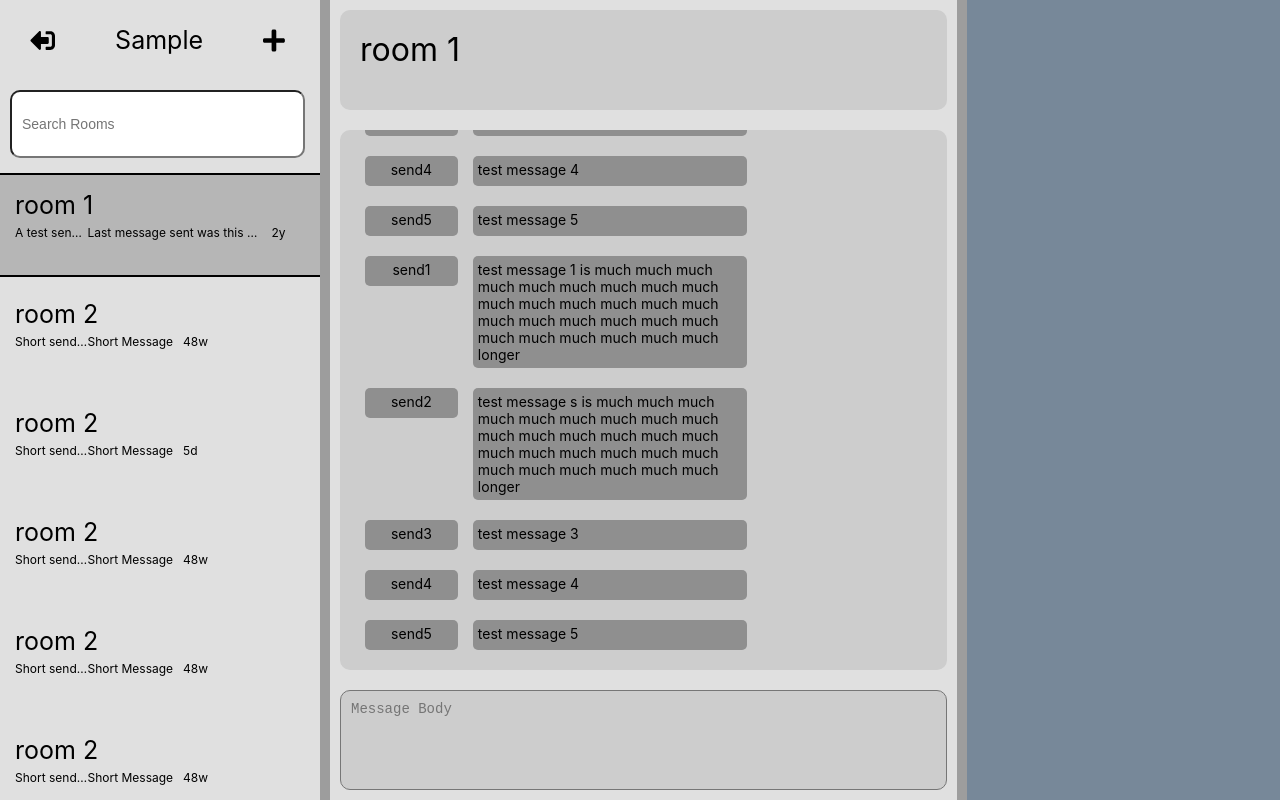
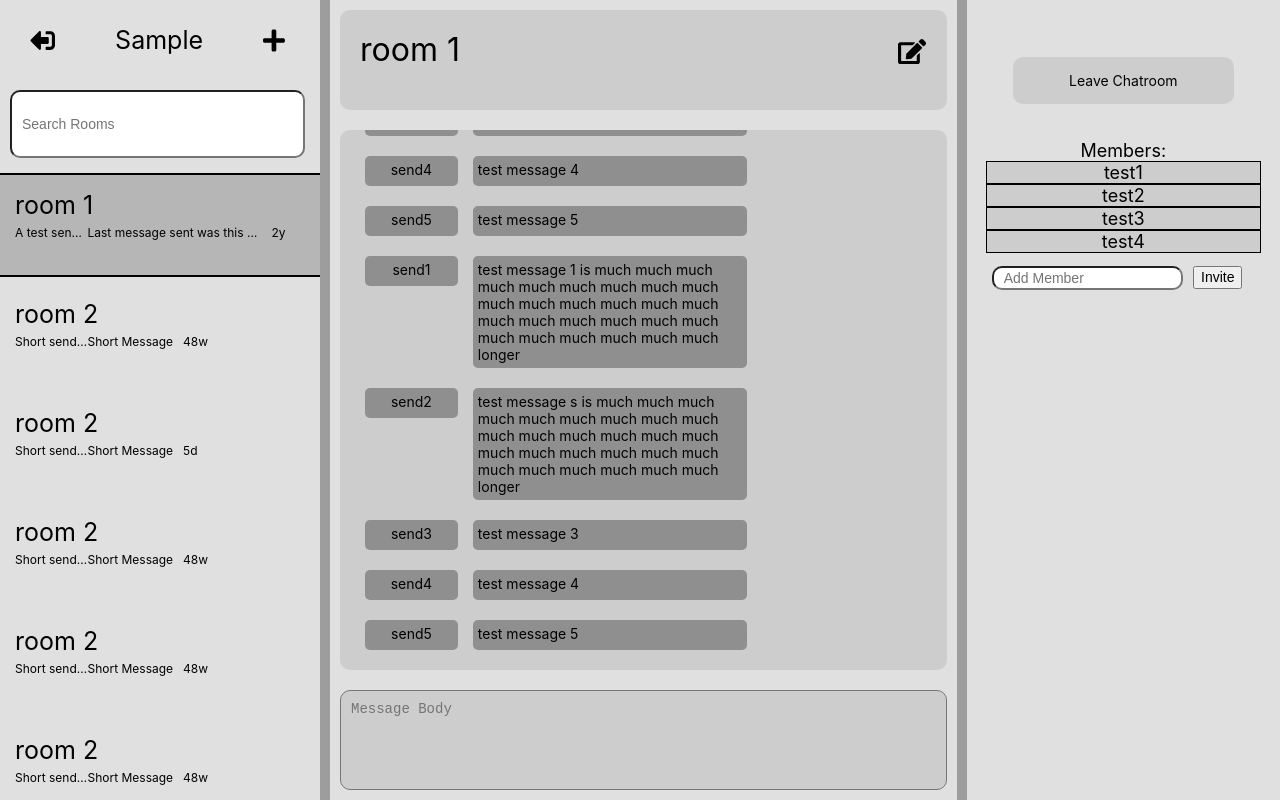
Before and after one commit to ycheng627/db_2020_frontend, a React (Create React App) app: page / in a window 1280 px wide. Both pictures are taken after typing "Sample", "Sample123" into the empty fields and a click on the input "Log In". Built offline with nearby package versions, Linux system fonts and the light colour scheme.

Commit message:
done with core

```diff
--- a/package.json
+++ b/package.json
@@ -14,6 +14,7 @@
     "react-dom": "^17.0.1",
     "react-router-dom": "^5.2.0",
     "react-scripts": "4.0.1",
+    "reactjs-popup": "^2.0.4",
     "web-vitals": "^0.2.4"
   },
   "scripts": {
--- a/src/components/App.js
+++ b/src/components/App.js
@@ -49,17 +49,28 @@ function App(props){
     const [sendingMessageBody, setSendingMessageBody] = useState("");
     const [leftFilter, setLeftFilter] = useState("");
     const [filteredChatRooms, setFilteredChatRooms] = useState([])
+    const [newMember, setNewMember] = useState("");
 
 
 
     useEffect(()=>{
         if(chatRooms.length > 0){
-            setSelectedChat(0)
+            setSelectedChat(chatRooms[0].id)
         }
     }, [chatRooms])
 
+    const findIndexFromID = (id)=>{
+        for(var i = 0; i < chatRooms.length; i++){
+            if(id === chatRooms[i].id){
+                console.log("the index is : ", i)
+                return i
+            }
+        }
+    }
+
     useEffect(()=>{
-        setChatContent(db.sampleChatContents[selectedChat])
+        setChatContent(db.sampleChatContents[findIndexFromID(selectedChat)])
+        console.log("new chat: ", selectedChat)
     }, [selectedChat])
 
     useEffect(()=>{
@@ -99,6 +110,27 @@ function App(props){
         setSendingMessageBody("");
     }
 
+    const setNewTitle = (evt)=>{
+        console.log(evt.target.value)
+        // Call backend for update
+        // Use the new initialized stuff to change chatContent and change chatList
+    }
+
+    const leaveChatRoom = (evt)=>{
+        alert("leaving chatroom")
+        // Call backend for update
+        // Use the new initialized stuff to change chatContent and change chatList
+    }
+
+    const addNewMember = (member, setMemberInput) => {
+        console.log(member)
+        alert(`Adding member to backend: ${member}`)
+        setMemberInput("")
+    }
+
+    const createNewChatroom = (evt) => {
+        alert("new room")
+    }
 
     if(!loggedIn){
         return (
@@ -125,9 +157,11 @@ function App(props){
             <div>
                 <Chat data={{username: username, cookie: cookie, chatRooms: filteredChatRooms,
                     selectedChat: selectedChat, chatContent: chatContent, sendingMessageBody: sendingMessageBody,
-                    leftFilter: leftFilter}}
+                    leftFilter: leftFilter, newMember: newMember}}
                     handlers={{handleLogOut: handleLogOut, setSendingMessageBody: setSendingMessageBody,
-                     sendMessage: sendMessage, changeChatRoom: changeChatRoom, setLeftFilter: setLeftFilter}}/>
+                     sendMessage: sendMessage, changeChatRoom: changeChatRoom, setLeftFilter: setLeftFilter,
+                     setNewTitle: setNewTitle, leaveChatRoom:leaveChatRoom, setNewMember: setNewMember,
+                     addNewMember: addNewMember, createNewChatroom:createNewChatroom}}/>
             </div>
         )
     }
--- a/src/components/Chat.css
+++ b/src/components/Chat.css
@@ -14,13 +14,10 @@
     width: 100%;
     background-color: white;
     height: 100vh;
-    overflow: hidden;
     /* font-size: 30px; */
 }
 
 #LeftPaneContainer {
-    display: inline-block;
-    *display: inline;
     zoom: 1;
     vertical-align: top;
     font-size: 12px;
@@ -28,7 +25,7 @@
     display: flex;
     flex-flow: column;
     width: 25%;
-    height: 100vh;
+    /* height: 100vh; */
 }
 
 #MidPaneContainer {
@@ -46,15 +43,15 @@
 }
 
 #RightPaneContainer {
-    display: inline-block;
-    *display: inline;
     zoom: 1;
     vertical-align: top;
     font-size: 12px;
     width: 25%;
     height: 100vh;
-    background: lightslategray;
-    /* flex-direction: row; */
+    background: var(--background-gray);
+    display: flex;
+    flex-direction: column;
+    overflow-y: auto;
 }
 
 #LeftTopBarContainer {
@@ -113,7 +110,7 @@
     vertical-align: top;
     font-size: 12px;
     width: 100%;
-    /* height: 100%; */
+    height: 30%;
     flex: 1 1 auto;
     /* background:; */
 }
@@ -147,8 +144,7 @@
     background: rgb(182, 182, 182);
 }
 
-.Chat-title {
-    font-size: 4vh;
+.Chat_title_container {
     height: calc(15% - 20px);
     background: var(--box-darker-gray);
     border-radius: 10px;
@@ -156,6 +152,19 @@
     padding: 20px;
     box-sizing: border-box;
     flex: 1 1 auto;
+    display: flex;
+    flex-direction: row;
+}
+
+.rename_button {
+    font-size: 4vh;
+    flex: 0 0 20%;
+}
+
+.Chat_title {
+    font-size: 4vh;
+    width: 15px;
+    flex: 0 0 95%;
 }
 
 .Chat-messages {
@@ -282,3 +291,74 @@
     background-color: lightgrey;
     -webkit-box-shadow: inset 0 0 2px rgb(0, 0, 0);
 }
+
+.button_container {
+    flex: 0 0 5%;
+    padding: 20px;
+    overflow: hidden;
+    text-overflow: ellipsis;
+    /* background-color: ; */
+    display: flex;
+    justify-content: center;
+    align-items: center;
+    flex-direction: column;
+}
+
+.right_pane_button {
+    background-color: var(--box-darker-gray);
+    border: 10px;
+    padding: 5px;
+    width: 70%;
+    text-align: center;
+    border: 10px solid rgb(0, 0, 0, 0);
+    border-radius: 10px;
+    font-size: 14px;
+    cursor: pointer;
+}
+
+.offset_5 {
+    flex: 0 0 5%;
+}
+
+.right_people_list {
+    padding: 20px;
+    display: flex;
+    flex-direction: column;
+    justify-content: flex-start;
+    align-items: center;
+    /* background: white; */
+    font-size: 18px;
+}
+
+.right_person {
+    background-color: var(--box-darker-gray);
+    margin: 0px;
+    border: solid 1px black;
+    width: 100%;
+    text-align: center;
+    flex: 0 0 0%;
+}
+
+.right-member-input {
+    font-size: 14px;
+    width: calc(100% - 25px);
+    height: calc(11% - 20px);
+    background: white;
+    border-radius: 10px;
+    margin: 5px;
+    padding: 10px;
+    box-sizing: border-box;
+    flex: 0 0 70%;
+}
+
+.add-new-member-container {
+    display: flex;
+    flex-direction: row;
+}
+
+.add-member-button {
+    font-size: 14px;
+    height: calc(85% - 20px);
+    margin: 5px;
+    flex: 0 0 auto;
+}
--- a/src/components/MidPane.js
+++ b/src/components/MidPane.js
@@ -3,6 +3,8 @@ import { BrowserRouter } from 'react-router-dom';
 import { Navlink, Switch, Route } from 'react-router-dom'
 import './Chat.css';
 import { Button, Input, message, Tag } from 'antd'
+import { faEdit} from "@fortawesome/free-solid-svg-icons";
+import { FontAwesomeIcon } from "@fortawesome/react-fontawesome";
 
 
 function MidPane(props) {
@@ -13,16 +15,51 @@ function MidPane(props) {
         messagesEndRef.current.scrollIntoView({ behavior: "auto" })
     }
 
+    const [tmpChatTitle, setTmpChatTitle] = useState("")
+    const [editTitle, setEditTitle] = useState(false)
+
+    useEffect(()=>{
+        if(props.data.chatContent != undefined){
+            setTmpChatTitle(props.data.chatContent.name)
+            setEditTitle(false)
+        }
+    }, [props.data.chatContent])
+
+
     useEffect(scrollToBottom, [props.data.chatContent]);
 
 
     return (
         <div id="MidPaneContainer">
             {/* <p> Selected Chat is: {props.data.selectedChat}</p> */}
-            <div className="Chat-title">
-                {props.data.chatContent != undefined?props.data.chatContent.name:"udef"}
-                {/* {props.data.chatContent.name} */}
-            </div>
+
+                {editTitle == true?
+                    ( <div className="Chat_title_container">
+                        <input
+                            className="Chat_title"
+                            value={tmpChatTitle}
+                            onChange={(e) => setTmpChatTitle(e.target.value)}
+                            onKeyDown={(e) => {
+                                if(e.key === 'Enter'){
+                                    setEditTitle(false);
+                                    props.handlers.setNewTitle(e);
+                                }
+                            }
+                        }
+                        ></input>
+                    </div>):(
+
+                    <div className="Chat_title_container">
+                        <div className="Chat_title">
+                            {props.data.chatContent != undefined?tmpChatTitle:"udef"}
+                        </div>
+                        <div className="rename_button" onClick={(e) => {setEditTitle(true)}}>
+                            <FontAwesomeIcon icon={faEdit} className="logo-icon"/>
+                        </div>
+                    </div>
+                    )
+            }
+
             <div className="Chat-messages">
 
                 {props.data.chatContent != undefined && props.data.chatContent.messages != undefined? (props.data.chatContent.messages.length === 0 ? (
@@ -43,7 +80,7 @@ function MidPane(props) {
                 ):( <p style={{ color: '#ccc' }}>
                 {'loading...'}
                 </p>)}
-                <div style={{ float:"left", clear: "both" }}
+                <div style={{ float:"left", clear: "both"}}
                     ref={messagesEndRef}>
                 </div>
             </div>
@@ -52,11 +89,15 @@ function MidPane(props) {
                 className="Chat-input"
                 placeholder="Message Body"
                 value={props.data.sendingMessageBody}
-                onChange={(e) => props.handlers.setSendingMessageBody(e.target.value)}
+                onChange={(e) => {
+                    if(e.target.value != '\n'){
+                        props.handlers.setSendingMessageBody(e.target.value)
+                    }
+                }}
                 onKeyDown={(e) => {
-                if (e.key === 'Enter') {
-                    props.handlers.sendMessage();
-                }
+                    if (e.key === 'Enter') {
+                        props.handlers.sendMessage();
+                    }
                 }}
             ></textarea>
 
--- a/src/components/RightPane.js
+++ b/src/components/RightPane.js
@@ -1,12 +1,48 @@
 import React, { useState } from 'react';
 import { BrowserRouter } from 'react-router-dom';
 import { Navlink, Switch, Route } from 'react-router-dom'
+import Popup from 'reactjs-popup';
 import './Chat.css';
 
 function RightPane(props) {
     return (
         <div id="RightPaneContainer">
+            <div className="offset_5">
+            </div>
+            <div className="button_container">
+                <div className="right_pane_button" onClick={(e) => {props.handlers.leaveChatRoom(e)}}>
+                    Leave Chatroom
+                </div>
 
+            </div>
+            <div　className="right_people_list">
+                Members:
+                {props.data.chatContent!=undefined && props.data.chatContent.people!=undefined?
+                (
+                    props.data.chatContent.people.map((person, i) => (
+                    <div className="right_person">{person}</div>
+                )))
+                :
+                (
+                    <div> loading </div>
+                )}
+
+
+            <div className="offset_5">
+            </div>
+            <div className="add-new-member-container">
+                <input
+                    className="right-member-input"
+                    placeholder="Add Member"
+                    value={props.data.newMember}
+                    onChange={(e) => props.handlers.setNewMember(e.target.value)}
+                ></input>
+                <button onClick={(e) => {
+                            props.handlers.addNewMember(props.data.newMember, props.handlers.setNewMember);
+                    }} className="add-member-button">Invite</button>
+
+            </div>
+            </div>
 
         </div>
     )
--- a/src/components/db.js
+++ b/src/components/db.js
@@ -7,56 +7,56 @@ const sampleChatRooms = [
         read: false
     },
     {   name: "room 2",
-        id: 212312,
+        id: 2,
         date: new Date('2020-02-02T02:02:02'),
         lastMessageText: "Short Message",
         lastMessageSender: "Short sender",
         read: false
     },
     {   name: "room 2",
-        id: 212312,
+        id: 3,
         date: new Date('2021-01-01T02:02:02'),
         lastMessageText: "Short Message",
         lastMessageSender: "Short sender",
-        read: false
+        read: true
     },
     {   name: "room 2",
-        id: 212312,
+        id: 4,
         date: new Date('2020-02-02T02:02:02'),
         lastMessageText: "Short Message",
         lastMessageSender: "Short sender",
         read: false
     },
     {   name: "room 2",
-        id: 212312,
+        id: 5,
         date: new Date('2020-02-02T02:02:02'),
         lastMessageText: "Short Message",
         lastMessageSender: "Short sender",
         read: false
     },
     {   name: "room 2",
-        id: 212312,
+        id: 6,
         date: new Date('2020-02-02T02:02:02'),
         lastMessageText: "Short Message",
         lastMessageSender: "Short sender",
         read: false
     },
     {   name: "room 2",
-        id: 212312,
+        id: 7,
         date: new Date('2020-02-02T02:02:02'),
         lastMessageText: "Short Message",
         lastMessageSender: "Short sender",
         read: false
     },
     {   name: "room 2",
-        id: 212312,
+        id: 8,
         date: new Date('2020-02-02T02:02:02'),
         lastMessageText: "Short Message",
         lastMessageSender: "Short sender",
         read: false
     },
     {   name: "room 2",
-        id: 212312,
+        id: 9,
         date: new Date('2020-02-02T02:02:02'),
         lastMessageText: "Short Message",
         lastMessageSender: "Short sender",
@@ -68,6 +68,7 @@ const sampleChatContents = [
     {
         name: "room 1",
         date: new Date('2019-01-01T01:01:01'),
+        people: ["test1", "test2", "test3", "test4"],
         messages: [
             {
                 sender: "send1",
@@ -132,6 +133,7 @@ const sampleChatContents = [
     {
         name: "room 2",
         date: new Date('2020-02-02T02:02:02'),
+        people: ["test1", "test2", "test3", "test4"],
         messages: [
             {
                 sender: "send1",
@@ -158,6 +160,7 @@ const sampleChatContents = [
     {
         name: "room 2",
         date: new Date('2021-01-01T02:02:02'),
+        people: ["test1", "test2", "test3", "test4"],
         messages: [
             {
                 sender: "send1",
@@ -172,48 +175,56 @@ const sampleChatContents = [
     {
         name: "room 2",
         date: new Date('2020-02-02T02:02:02'),
+        people: ["test1", "test2", "test3", "test4"],
         messages: [
         ]
     },
     {
         name: "room 2",
         date: new Date('2020-02-02T02:02:02'),
+        people: ["test1", "test2", "test3", "test4"],
         messages: [
         ]
     },
     {
         name: "room 2",
         date: new Date('2020-02-02T02:02:02'),
+        people: ["test1", "test2", "test3", "test4"],
         messages: [
         ]
     },
     {
         name: "room 2",
         date: new Date('2020-02-02T02:02:02'),
+        people: ["test1", "test2", "test3", "test4"],
         messages: [
         ]
     },
     {
         name: "room 2",
         date: new Date('2020-02-02T02:02:02'),
+        people: ["test1", "test2", "test3", "test4"],
         messages: [
         ]
     },
     {
         name: "room 2",
         date: new Date('2020-02-02T02:02:02'),
+        people: ["test1", "test2", "test3", "test4"],
         messages: [
         ]
     },
     {
         name: "room 2",
         date: new Date('2020-02-02T02:02:02'),
+        people: ["test1", "test2", "test3", "test4"],
         messages: [
         ]
     },
     {
         name: "room 2",
         date: new Date('2020-02-02T02:02:02'),
+        people: ["test1", "test2", "test3", "test4"],
         messages: [
         ]
     },
```
Also changed, not shown: src/components/LeftPane.js (+5 -6 lines), 2 other files (tests, documents, lock files or other folders).
